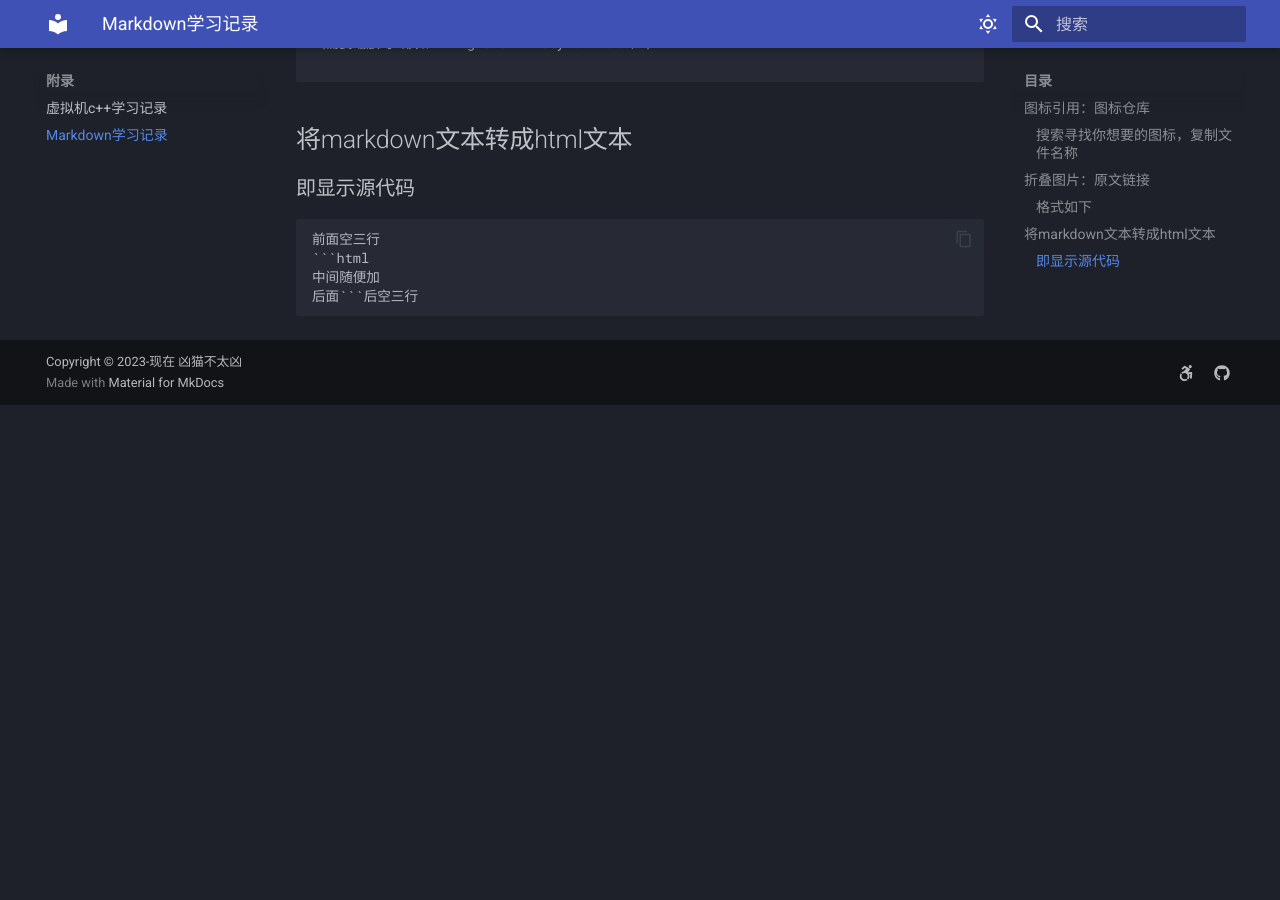
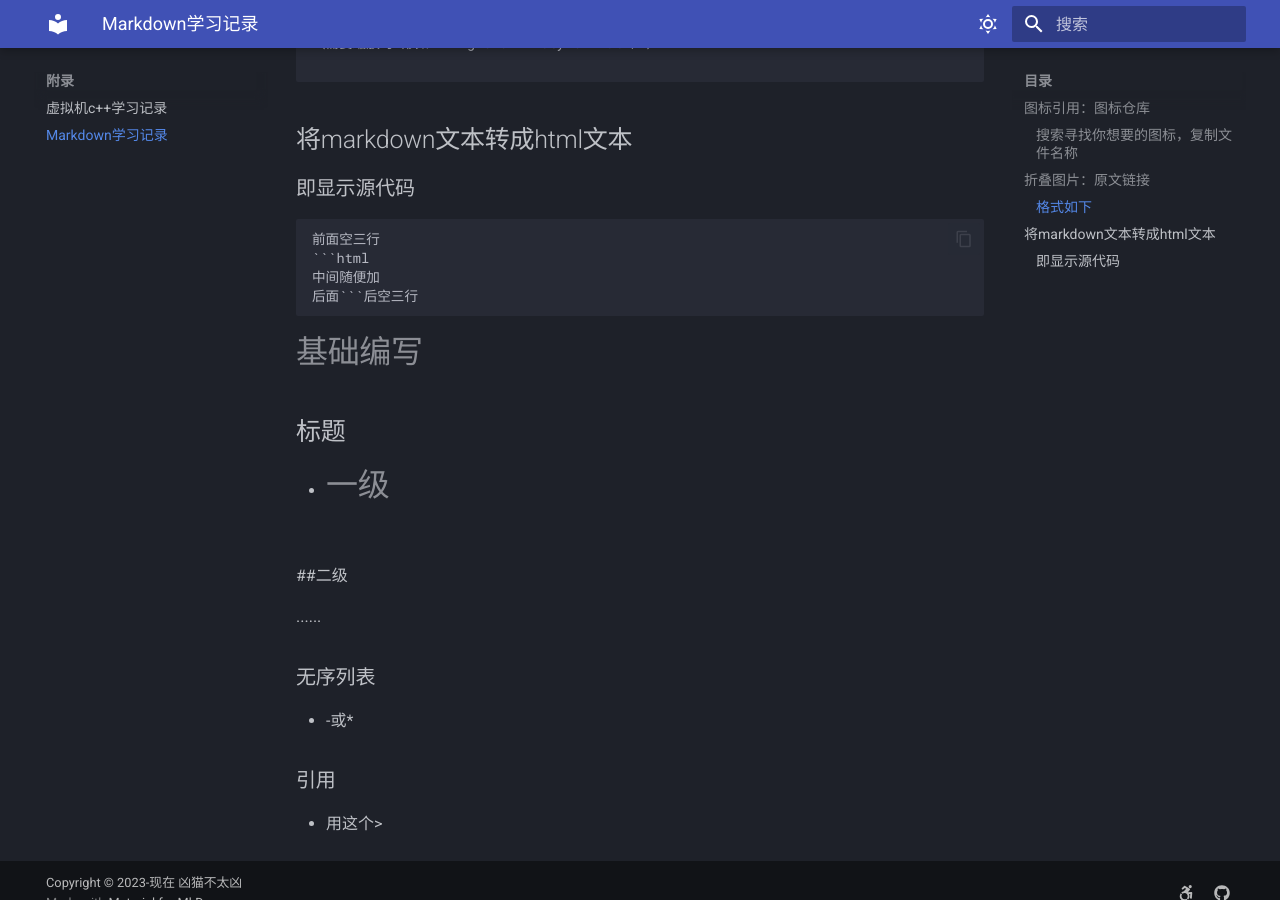
Before and after one commit to Xmbtx/xmbtx-blog, an MkDocs documentation site: the page built from docs/mkd/mkd.md, in a window 1280 px wide and 900 px high, scrolled down 772 px. Built offline with MkDocs 1.6.1 and Material for MkDocs 9.7.7, drawn with Linux system fonts in a browser that asks for light colours; before the commit the page ends 1177 px from its top, so only the background shows below that.

Commit message:
2023-10-18_00:28:08 update

````diff
--- a/docs/mkd/mkd.md
+++ b/docs/mkd/mkd.md
@@ -46,3 +46,23 @@
 中间随便加
 后面```后空三行
 ```
+
+
+
+# 基础编写
+
+## 标题
+
+- #一级
+
+  ##二级
+
+  ......
+
+### 无序列表
+
+- -或*
+
+### 引用
+
+- 用这个>
````
